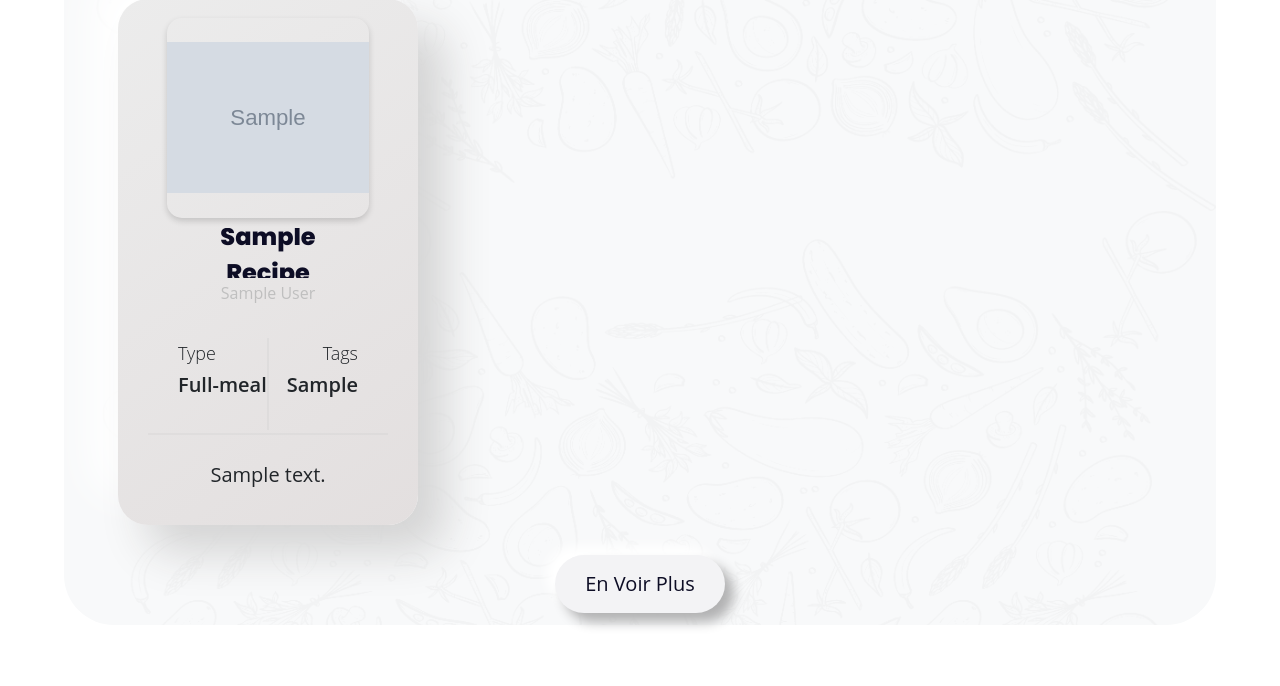
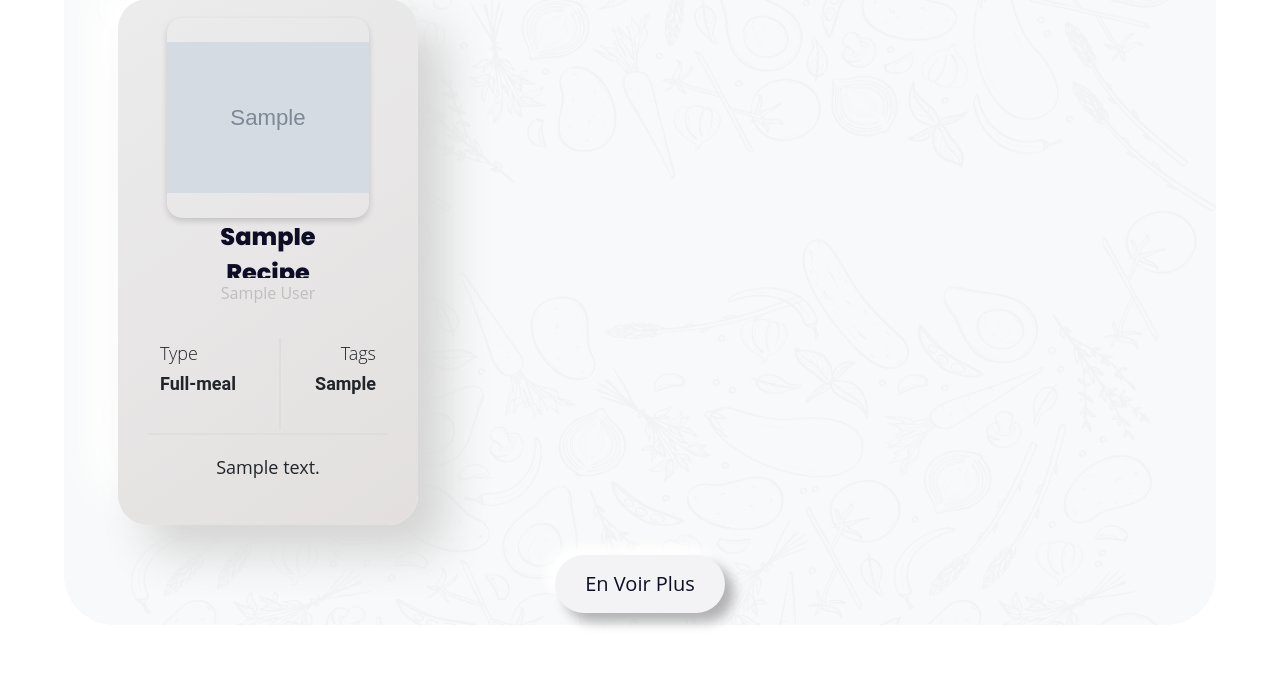
Before and after one commit to thomasfevre/recipe_nodejs_mongoDB, a Node server app: page / in a window 1280 px wide. Shown: the part 1290-1976 px from the top of the page. Run offline with Node 20, Linux system fonts and the light colour scheme; tables that the repository leaves empty hold one stand-in row (values such as "Sample post"); grey boxes marked "Sample" are stand-in pictures; some libraries are stand-ins or nearby versions; some web fonts are replaced.

Commit message:
images upload & index UI update

```diff
--- a/public/css/style2.css
+++ b/public/css/style2.css
@@ -859,6 +859,8 @@ a.col.text-center:hover  {
 .dish-info ul li {
     display: inline-block;
     flex: 1;
+    margin-left:5%;
+    margin-right:5%;
 }
 
 .dish-info ul li:last-child {
@@ -879,16 +881,29 @@ a.col.text-center:hover  {
 
 .dish-info ul li b {
     font-weight: 600;
+    font-family:'Roboto', 'Helvetica Neue', 'Arial', 'sans-serif';
+    font-size: large;
 }
 
 .dish-info, .dist-bottom-row {
     padding: 0 30px;
+    font-size: large;
+}
+.dish-info, .dist-bottom-row.long {
+    padding: 0;
+    font-size: medium;
 }
 
 .dish-info {
     border-bottom: 2px solid rgb(204 204 204 / 30%);
     margin: 30px 0 10px;
     padding-bottom: 3px;
+}
+
+.indexSmallDescription {
+    max-height:60px;
+    font-size: large;
+    overflow-y:auto;
 }
 
 .tags-container {
--- a/views/index.ejs
+++ b/views/index.ejs
@@ -115,8 +115,9 @@
 
                                     </ul>
                                 </div>
-                                <div class="dist-bottom-row">
-                                  <%= recipe.smallDescription %>
+                                <div class="dist-bottom-row <%= recipe.smallDescription.length > 50 ? 'long' : '' %>">
+                                  <p class="indexSmallDescription"><%= recipe.smallDescription %></p>
+
                                 </div>
                               </a>
                           </div>
@@ -158,7 +159,7 @@
                                     </li>
                                     </ul>
                                 </div>
-                                <div class="dist-bottom-row">
+                                <div class="dist-bottom-row <%= recipe.smallDescription.length > 50 ? 'long' : '' %>">
                                   <%= recipe.smallDescription %>
                                 </div>
                               </a>
@@ -201,7 +202,7 @@
                                     </li>
                                     </ul>
                                 </div>
-                                <div class="dist-bottom-row">
+                                <div class="dist-bottom-row <%= recipe.smallDescription.length > 50 ? 'long' : '' %>">
                                   <%= recipe.smallDescription %>
                                 </div>
                               </a>
@@ -246,7 +247,7 @@
                                       </li>
                                     </ul>
                                 </div>
-                                <div class="dist-bottom-row">
+                                <div class="dist-bottom-row <%= recipe.smallDescription.length > 50 ? 'long' : '' %>">
                                   <%= recipe.smallDescription %>
                                 </div>
                               </a>
--- a/views/submit-recipe.ejs
+++ b/views/submit-recipe.ejs
@@ -44,7 +44,7 @@
         <div class="col-12">
           <label for="smallDescription" class="form-label">Description rapide</label>
           <small class="form-text text-muted">Ceci est une phrase sur votre recette.</small>
-          <textarea required name="smallDescription" id="smallDescription" class="form-control" cols="30" rows="1"></textarea>
+          <textarea required name="smallDescription" id="smallDescription" class="form-control" cols="30" rows="1" maxlength="75"></textarea>
         </div>
 
         <div class="col-12">
```
Also changed, not shown: 8 other files.
